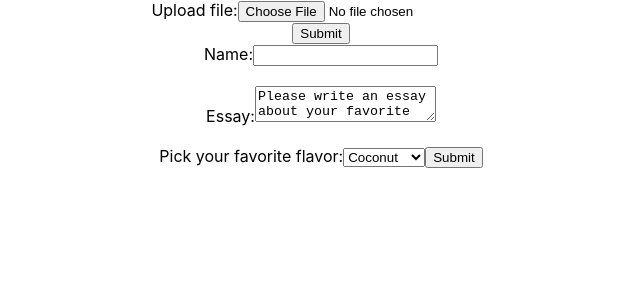
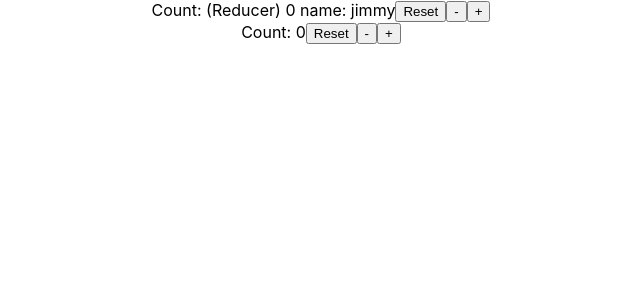
Before and after one commit to kwaegeo/my-app, a React (Create React App) app: page / in a window 1280 px wide. Shown: the top 300 px of the page, without its empty margins (319-959 px from the left). Built offline with nearby package versions, Linux system fonts and the light colour scheme.

Commit message:
3-3. Hooks 3

```diff
--- a/src/App.js
+++ b/src/App.js
@@ -1,7 +1,9 @@
 import './App.css';
-import ControlledComponent from './components/2-10 Form/ControlledComponent';
-import UncontrolledComponent from './components/2-10 Form/UncontrolledComponent';
+import Reducer from './components/3-3 Hooks/Reducer';
+import State from './components/3-3 Hooks/State';
 
+// import ControlledComponent from './components/2-10 Form/ControlledComponent';
+// import UncontrolledComponent from './components/2-10 Form/UncontrolledComponent';
 // import List from './components/2-9 List/List';
 // import Condition from './components/2-8 ConditionalRendering/Condition';
 // import Event from './components/2-7 Event/Event';
@@ -14,9 +16,10 @@
 function App() {
   return (
     <div className="App">
-      <UncontrolledComponent />
-      <ControlledComponent />
-
+      <Reducer />
+      <State />
+      {/* <UncontrolledComponent />
+      <ControlledComponent /> */}
       {/* <List /> */}
       {/* <Condition /> */}
       {/* <Event /> */}
--- /dev/null
+++ b/src/components/3-3 Hooks/Reducer.jsx
@@ -0,0 +1,32 @@
+import React, { useReducer } from 'react'
+
+export default function Reducer() {
+
+    const initialState = { count: 0, name: 'jimmy' };
+
+    function reducer(state, action) {
+        switch (action.type) {
+            case 'reset':
+                return initialState;
+            case 'increment':
+                return { count: state.count + 1, name: 'timmy' };
+            case 'decrement':
+                return { count: state.count - 1, name: 'ammy' };
+            default:
+                throw new Error();
+        }
+    }
+
+
+    const [state, dispatch] = useReducer(reducer, initialState);
+
+    return (
+        <div>
+            Count: (Reducer) {state.count} name: {state.name}
+            <button onClick={() => dispatch({ type: 'reset' })}>Reset</button>
+            <button onClick={() => dispatch({ type: 'decrement' })}>-</button>
+            <button onClick={() => dispatch({ type: 'increment' })}>+</button>
+
+        </div>
+    )
+}
--- /dev/null
+++ b/src/components/3-3 Hooks/State.jsx
@@ -0,0 +1,17 @@
+import React, {useState} from 'react'
+
+export default function State() {
+
+    const initialCount = 0;
+    const [count, setCount] = useState(initialCount);
+
+    return (
+        <div>
+            Count: {count}
+            <button onClick={()=> setCount(initialCount)}>Reset</button>
+            <button onClick={()=> setCount(prev => prev-1)}>-</button>
+            <button onClick={()=> setCount(prev => prev+1)}>+</button>
+
+        </div>
+    )
+}
```
